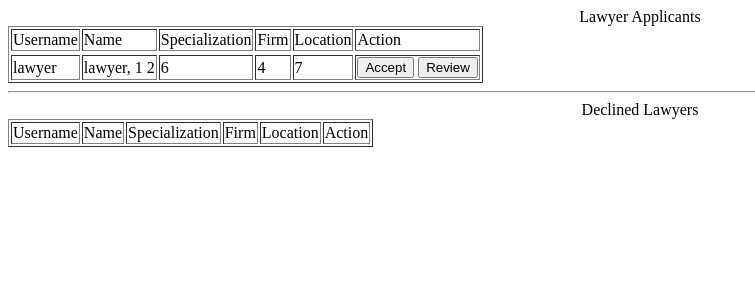
After one commit to kyhrly/uhack_r4, a PHP site: page /adminPanel.php in a window 1280 px wide. The commit adds this page. Shown: the top 300 px of the page, without its empty margins (0-755 px from the left). Run offline with PHP 8.4, Linux system fonts and the light colour scheme; data comes from the database, SQL or seed files in the repository.

Commit message:
Add files via upload

```diff
--- /dev/null
+++ b/adminPanel.php
@@ -0,0 +1,66 @@
+<?php include ('config/config.php'); ?>
+<center>Lawyer Applicants</center>
+<table border="1">
+	<tr>
+		<td>Username</td>
+		<td>Name</td>
+		<td>Specialization</td>
+		<td>Firm</td>
+		<td>Location</td>
+		<td>Action</td>
+	</tr>
+	<form action="" method="POST">
+	<tr>
+		<?php
+		$getLawyers = mysqli_query($conn, " SELECT * FROM tbllawyer /*WHERE status = '0'*/ ");
+		while($lawyers = mysqli_fetch_assoc($getLawyers))
+		{
+		?>
+			<tr>
+				<td><?php echo $lawyers['lawyerUsername']; ?></td>
+				<td><?php echo $lawyers['lawyerUsername'] .", " .$lawyers['lawyerFirstName'] ." " .$lawyers['lawyerMiddleName']; ?></td>
+				<td><?php echo $lawyers['specialization']; ?></td>
+				<td><?php echo $lawyers['firmAssociatedTo']; ?></td>
+				<td><?php echo $lawyers['locationLawyers']; ?></td>
+				<td>
+					<button type="submit" name="accept" value="<?php echo $lawyers['lawyerID']; ?>">Accept</button>
+					<button type="submit" name="review" value="<?php echo $lawyers['lawyerID']; ?>">Review</button>
+				</td>
+			</tr>
+		<?php
+		}
+		?>
+	</tr>
+	</form>
+</table>
+
+<hr>
+<center>Declined Lawyers</center>
+<table border="1">
+	<tr>
+		<td>Username</td>
+		<td>Name</td>
+		<td>Specialization</td>
+		<td>Firm</td>
+		<td>Location</td>
+		<td>Action</td>
+	</tr>
+</table>
+
+<?php
+
+	if(isset($_POST['accept']))
+	{
+		mysqli_query($conn," UPDATE tbllawyer SET status = '1' WHERE lawyerID =$_POST[accept] ");
+		header("Refresh:0");
+		//echo "accept!" .$_POST['accept'];;
+	}
+
+	if(isset($_POST['review']))
+	{
+		mysqli_query($conn," UPDATE tbllawyer SET status = '3' WHERE lawyerID =$_POST[review] ");
+		header("Refresh:0");
+	}
+
+
+?>
--- a/register.php
+++ b/register.php
@@ -115,7 +115,7 @@
 					'$middleName',
 					'$nickName',
 					'$locationUsers',
-					'0'
+					'1'
 					)
 				");
 		$reg = mysqli_query($conn,$registerClient);
```
Also changed, not shown: index.php (+18 -5 lines).
